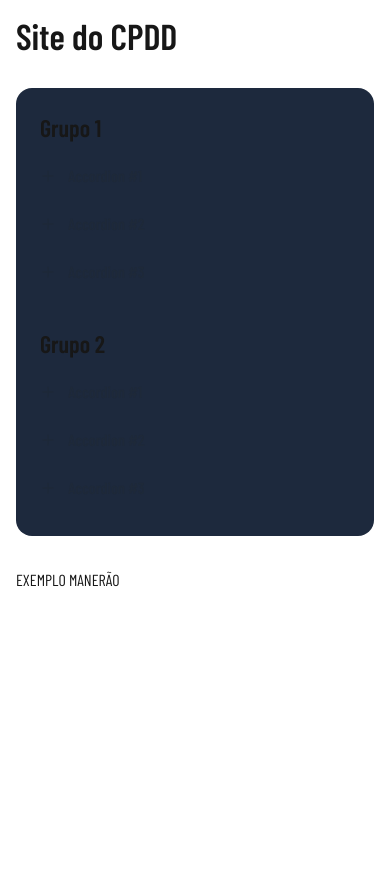
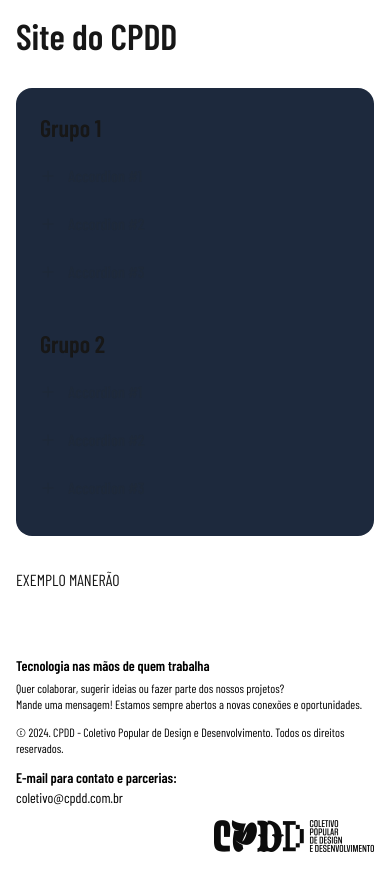
Before and after one commit to Coletivo-Popular-Design-Desenvolvimento/site-cpdd, a Next.js app in the folder apps/cpdd-site/: page / in a window 390 px wide. Shown: the top 890 px of the page. Before the commit the page ends 844 px from the top, so only its background shows below. Built offline with nearby package versions, Linux system fonts and the light colour scheme.

Commit message:
feat: footer

```diff
--- a/apps/cpdd-site/src/app/globals.css
+++ b/apps/cpdd-site/src/app/globals.css
@@ -34,3 +34,20 @@ body {
   color: var(--foreground);
   font-family: Arial, Helvetica, sans-serif;
 }
+
+.footer::after {
+  content: "";
+  position: absolute;
+  bottom: -50px;
+  left: 0;
+  width: 120%;
+  height: 100px;
+  background: white;
+  border-radius: 0 0 50% 50%;
+}
+
+@utility clip-wave {
+  -webkit-clip-path: url(#clip-wave);
+  clip-path: url(#clip-wave);
+  aspect-ratio: 27 / 14;
+}
--- a/apps/cpdd-site/src/app/layout.tsx
+++ b/apps/cpdd-site/src/app/layout.tsx
@@ -3,6 +3,7 @@ import './globals.css';
 
 import PrelineScriptWrapper from '@components/common/PrelineScriptWrapper';
 import { barlowCondensed } from './fonts';
+import { SvgDefs } from './ui/SvgDefs';
 
 export const metadata: Metadata = {
     title: 'Create Next App',
@@ -17,6 +18,7 @@ export default function RootLayout({
     return (
         <html lang='en'>
             <body className={`${barlowCondensed.className} antialiased`}>
+                <SvgDefs />
                 {children}
                 <PrelineScriptWrapper />
             </body>
--- a/apps/cpdd-site/src/app/page.tsx
+++ b/apps/cpdd-site/src/app/page.tsx
@@ -1,4 +1,5 @@
 import FAQ from "@src/components/Home/FAQ";
+import Footer from "./ui/Footer";
 
 export default function Home() {
     return (
@@ -6,6 +7,7 @@ export default function Home() {
             <h1 className="text-4xl font-bold">Site do CPDD</h1>
             <FAQ />
             <h2>EXEMPLO MANERÃO</h2>
+            <Footer/>
         </main>
     );
 }
--- /dev/null
+++ b/apps/cpdd-site/src/app/ui/Footer.tsx
@@ -0,0 +1,24 @@
+import LogoFull from "./LogoFull";
+
+const emailAddress = "coletivo@cpdd.com.br";
+
+export default function Footer () {
+  return (
+    <footer className="flex flex-col py-8 md:py-0 bg-white md:bg-[#F34822] md:flex-col-reverse">
+      <div className="bg-white text-black text-sm pb-3 md:py-18">
+        <p className="font-semibold mb-1">Tecnologia nas mãos de quem trabalha</p>
+        <p className="text-xs">Quer colaborar, sugerir ideias ou fazer parte dos nossos projetos?</p>
+        <p className="mb-3 text-xs">Mande uma mensagem! Estamos sempre abertos a novas conexões e oportunidades.</p>
+        <p className="mb-3 text-xs">&copy; 2024. CPDD - Coletivo Popular de Design e Desenvolvimento. Todos os direitos reservados.</p>
+        <p>
+          <span className="font-semibold">E-mail para contato e parcerias:</span>
+          <br />
+          <a href={`mailto:${emailAddress}`}>{emailAddress}</a>
+        </p>
+      </div>
+      <div className="bg-white self-end md:self-start md:py-8 md:pr-40 md:relative md:after:h-full md:after:left-full md:after:top-0 md:after:bg-inherit md:after:absolute md:after:clip-wave">
+        <LogoFull className="w-40 md:w-80" width={320} height={64} />
+      </div>
+    </footer>
+  );
+}
--- /dev/null
+++ b/apps/cpdd-site/src/app/ui/LogoFull.tsx
@@ -0,0 +1,8 @@
+import type { ComponentProps } from "react";
+
+export default function LogoFull (props: Omit<ComponentProps<'img'>, 'src' | 'alt'>) {
+  return (
+    // eslint-disable-next-line @next/next/no-img-element
+    <img {...props} src="/logo.png" alt=""/>
+  );
+}
--- /dev/null
+++ b/apps/cpdd-site/src/app/ui/SvgDefs.tsx
@@ -0,0 +1,11 @@
+export function SvgDefs () {
+  return (
+    <svg className="h-0 w-0 absolute">
+      <defs>
+        <clipPath id="clip-wave" clipPathUnits="objectBoundingBox">
+          <path d="M0,0 C0.481,0.1,0.519,1,1,1 H0"></path>
+        </clipPath>
+      </defs>
+    </svg>
+  );
+}
```
Also changed, not shown: apps/cpdd-site/public/logo.png (added).
